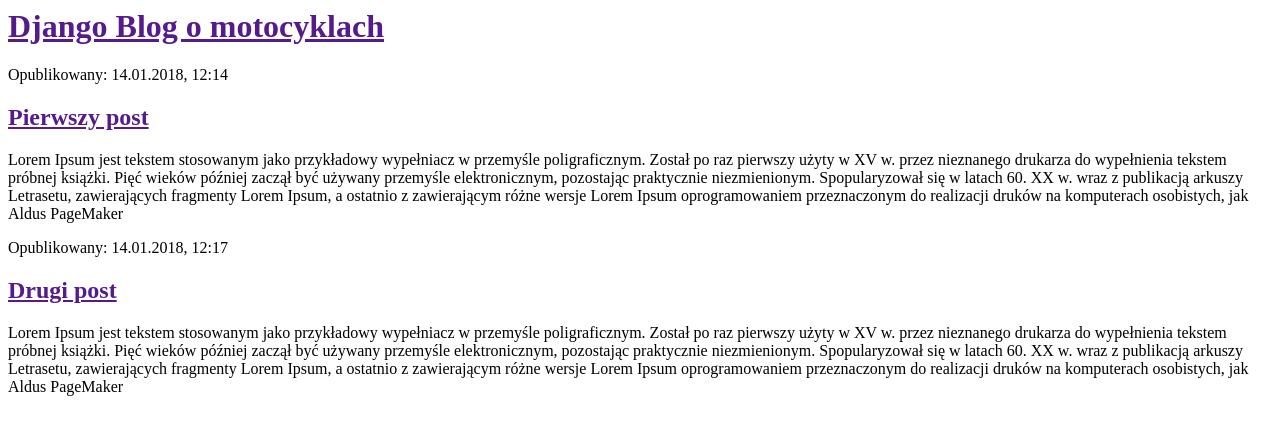
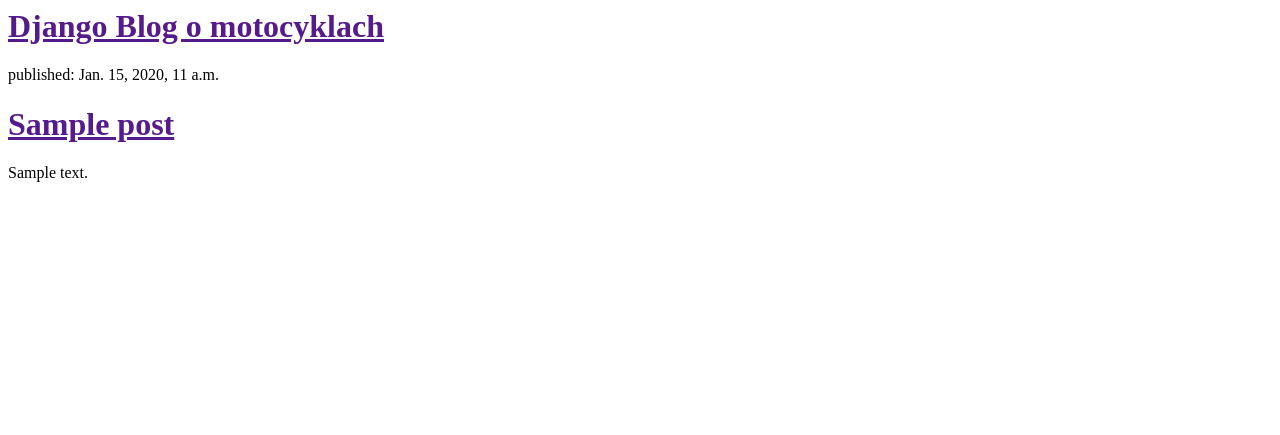
Before and after one commit to ikerBaggio/django-blog, a Django app: template blog/templates/blog/post_list.html in a window 1280 px wide. Shown: the top 435 px of the page. Run offline with Django 3.2, Linux system fonts and the light colour scheme; the template is opened without the code that fills it: values that come from a table or form of the project are taken from there, others are empty; tables that the repository leaves empty hold one stand-in row (values such as "Sample post").

Commit message:
Django added more to  post_list.html

```diff
--- a/blog/templates/blog/post_list.html
+++ b/blog/templates/blog/post_list.html
@@ -6,17 +6,12 @@
         <div>
             <h1><a href="">Django Blog o motocyklach</a></h1>
         </div>
-
-        <div>
-            <p>Opublikowany: 14.01.2018, 12:14</p>
-            <h2><a href="">Pierwszy post</a></h2>
-            <p>Lorem Ipsum jest tekstem stosowanym jako przykładowy wypełniacz w przemyśle poligraficznym. Został po raz pierwszy użyty w XV w. przez nieznanego drukarza do wypełnienia tekstem próbnej książki. Pięć wieków później zaczął być używany przemyśle elektronicznym, pozostając praktycznie niezmienionym. Spopularyzował się w latach 60. XX w. wraz z publikacją arkuszy Letrasetu, zawierających fragmenty Lorem Ipsum, a ostatnio z zawierającym różne wersje Lorem Ipsum oprogramowaniem przeznaczonym do realizacji druków na komputerach osobistych, jak Aldus PageMaker</p>
-        </div>
-
-        <div>
-            <p>Opublikowany: 14.01.2018, 12:17</p>
-            <h2><a href="">Drugi post</a></h2>
-    <p>Lorem Ipsum jest tekstem stosowanym jako przykładowy wypełniacz w przemyśle poligraficznym. Został po raz pierwszy użyty w XV w. przez nieznanego drukarza do wypełnienia tekstem próbnej książki. Pięć wieków później zaczął być używany przemyśle elektronicznym, pozostając praktycznie niezmienionym. Spopularyzował się w latach 60. XX w. wraz z publikacją arkuszy Letrasetu, zawierających fragmenty Lorem Ipsum, a ostatnio z zawierającym różne wersje Lorem Ipsum oprogramowaniem przeznaczonym do realizacji druków na komputerach osobistych, jak Aldus PageMaker</p>
-	</div>
+        {% for post in posts %}
+    <div>
+        <p>published: {{ post.published_date }}</p>
+        <h1><a href="">{{ post.title }}</a></h1>
+        <p>{{ post.text|linebreaksbr }}</p>
+    </div>
+{% endfor %}
     </body>
 </html>
```
